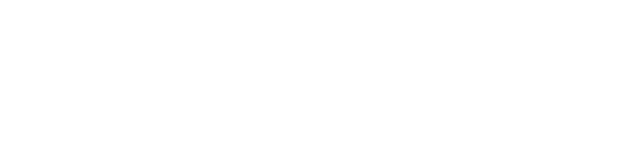
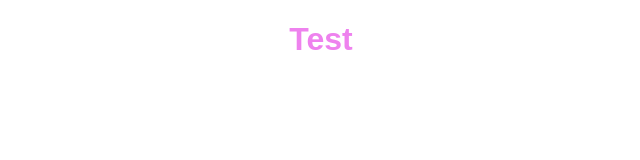
Before and after one commit to Foxie4/foxie4.github.io, a plain HTML site: page Foxie.html in a window 1280 px wide. Shown: the whole page, without its empty margins (319-959 px from the left). Drawn offline with Linux system fonts and the light colour scheme.

Commit message:
Update Foxie.html

```diff
--- a/Foxie.html
+++ b/Foxie.html
@@ -7,6 +7,6 @@
   <title>Foxie</title>
 </head>
 <body>
-
+      <h1 style="text-align: center; font-family: Arial, Helvetica, sans-serif; color: violet;">Test</h1>
 </body>
 </html>
```
